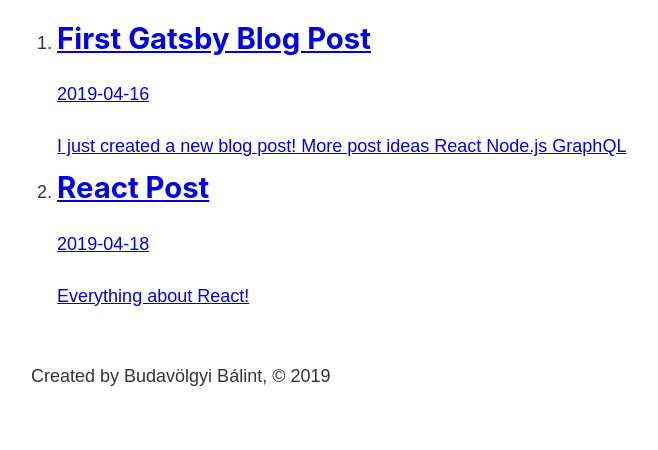
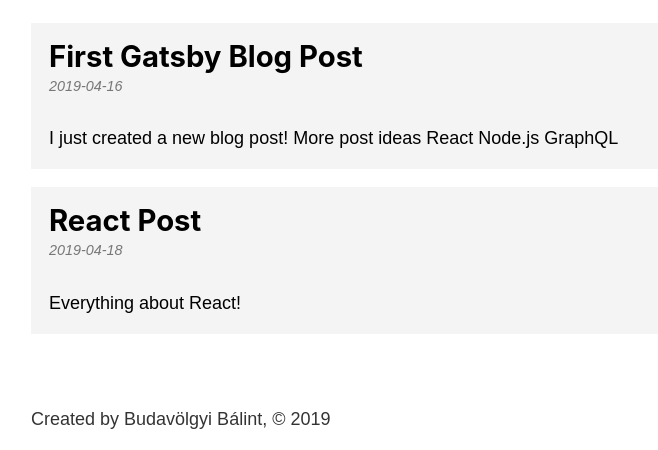
Before and after one commit to bala92x/gatsby-blog, a Gatsby site: page /blog in a window 1280 px wide. Shown: the part 393-843 px from the top of the page, without its empty margins (252-910 px from the left). Before the commit the page ends 800 px from the top, so only its background shows below. Built offline with nearby package versions, Linux system fonts and the light colour scheme; Gatsby itself is replaced by a stand-in of ours.

Commit message:
Add blog styles

```diff
--- a/src/components/footer.js
+++ b/src/components/footer.js
@@ -1,5 +1,7 @@
 import React from 'react'
 import { graphql, useStaticQuery } from 'gatsby'
+
+import footerStyles from './footer.module.scss'
 
 const Footer = () => {
     const data = useStaticQuery(graphql`
@@ -13,7 +15,9 @@ const Footer = () => {
     `)
 
     return (
-        <footer>Created by {data.site.siteMetadata.author}, © 2019</footer>
+        <footer className={footerStyles.footer}>
+            Created by {data.site.siteMetadata.author}, © 2019
+        </footer>
     )
 }
 
--- /dev/null
+++ b/src/components/footer.module.scss
@@ -0,0 +1,3 @@
+.footer {
+    margin-top: 3rem;
+}
--- a/src/pages/blog.js
+++ b/src/pages/blog.js
@@ -2,6 +2,7 @@ import React from 'react'
 import { graphql, useStaticQuery, Link } from 'gatsby'
 
 import Layout from '../components/layout'
+import blogStyles from './blog.module.scss'
 
 const BlogPage = () => {
     const data = useStaticQuery(graphql`
@@ -27,12 +28,15 @@ const BlogPage = () => {
 
     const renderPosts = (posts) => {
         return (
-            <ol>
+            <ol className={blogStyles.posts}>
                 {posts.map((edge) => {
                     const post = edge.node
 
                     return (
-                        <li key={post.frontmatter.title}>
+                        <li
+                            className={blogStyles.post}
+                            key={post.frontmatter.title}
+                        >
                             <Link to={`/blog/${post.fields.slug}`}>
                                 <h2>{post.frontmatter.title}</h2>
                                 <p>{post.frontmatter.date}</p>
--- /dev/null
+++ b/src/pages/blog.module.scss
@@ -0,0 +1,30 @@
+.posts {
+    list-style-type: none;
+    margin: 0;
+}
+
+.post {
+    margin: 1rem 0;
+
+    a {
+        background: #f4f4f4;
+        color: #000;
+        display: block;
+        padding: 1rem;
+        text-decoration: none;
+    }
+
+    a:hover {
+        background: #e4e4e4;
+    }
+
+    h2 {
+        margin-bottom: 0;
+    }
+
+    p:first-of-type {
+        color: #777;
+        font-size: .8rem;
+        font-style: italic;
+    }
+}
```
